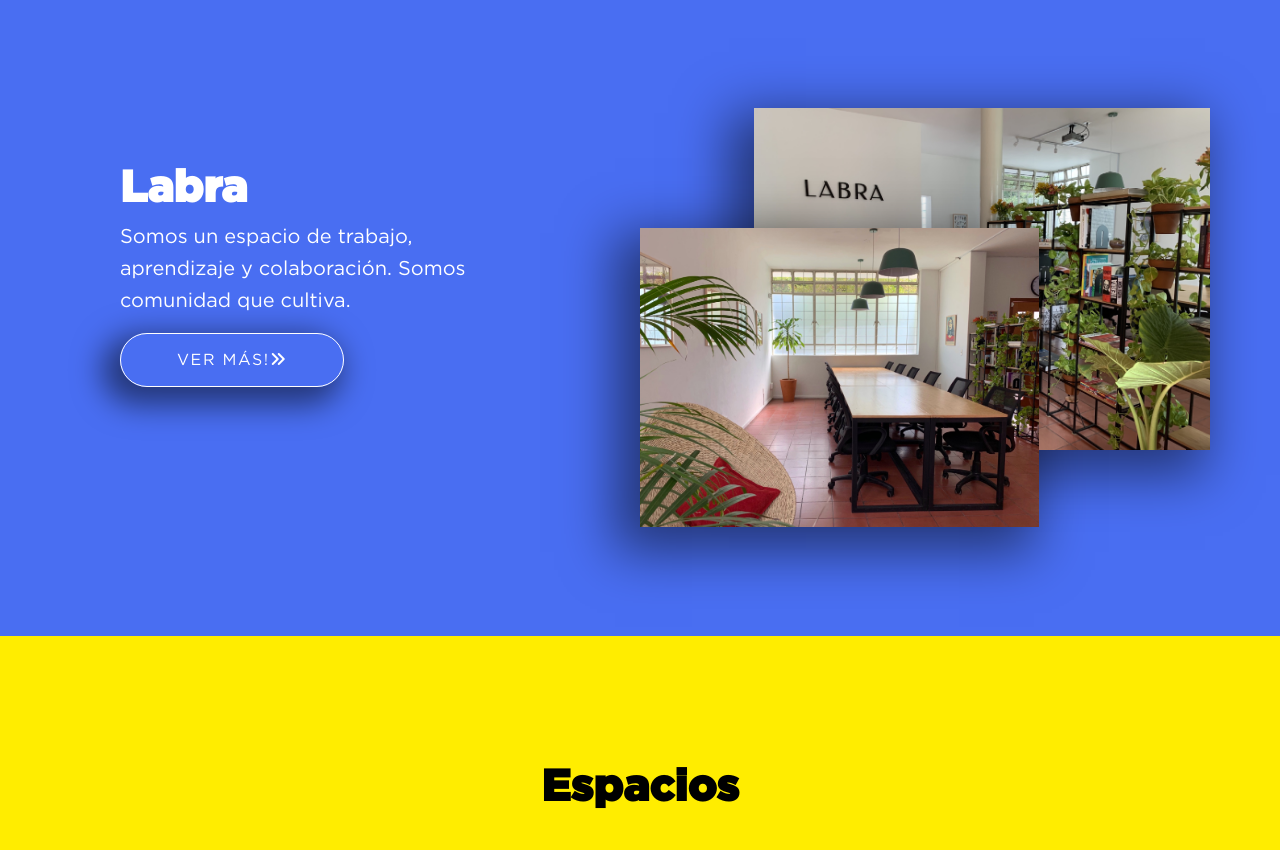
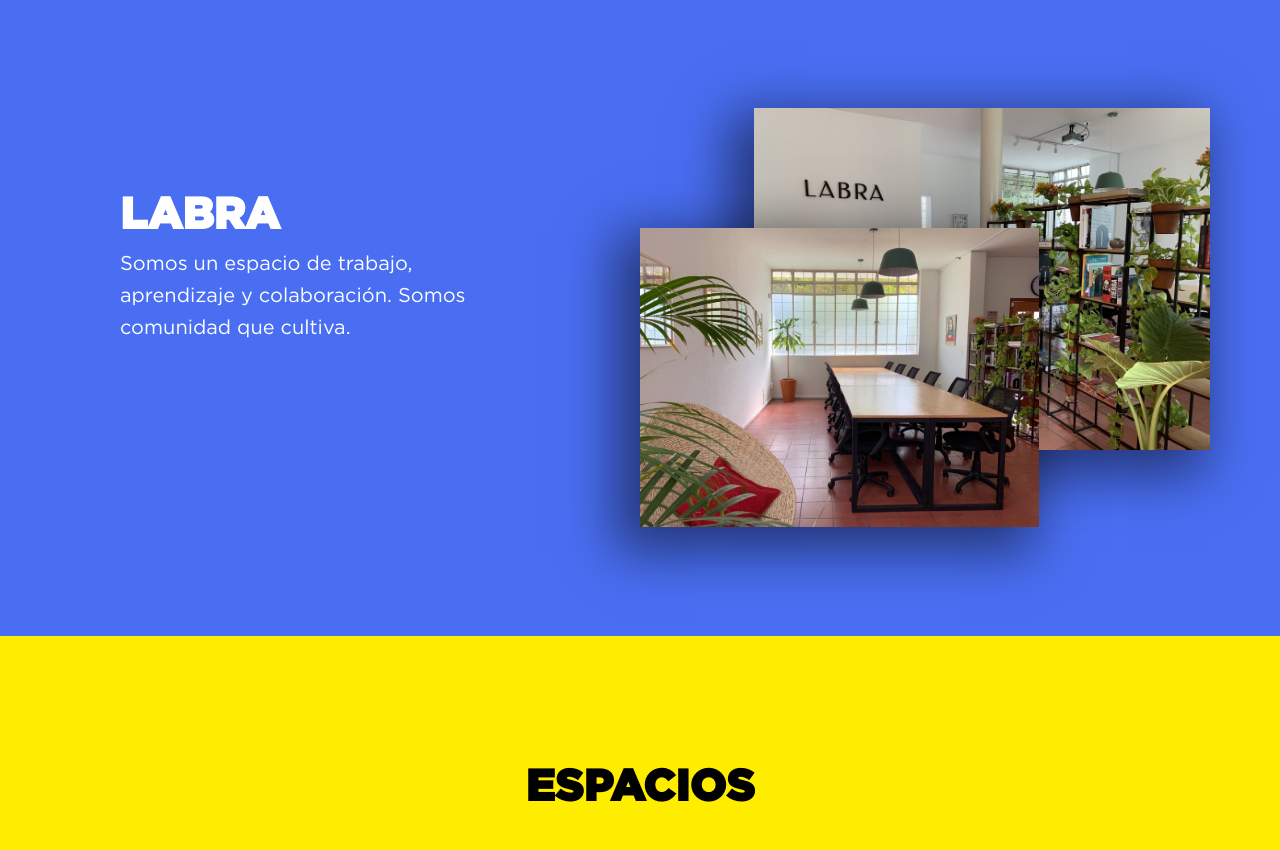
Before and after one commit to marianmoldovan/labra, a plain HTML site: page index.html in a window 1280 px wide. Shown: the part 100-950 px from the top of the page. Drawn offline with Linux system fonts and the light colour scheme.

Commit message:
Update index.html

```diff
--- a/index.html
+++ b/index.html
@@ -95,9 +95,8 @@
         <div class="container">
               <div class="row wrapper-80vh align-items-center my-5 ">
                 <div class="col-md-5 wrapper-no-padding-bottom">
-                  <p><h2>Labra</h2>
+                  <p><h2>LABRA</h2>
                   <h5 class="mb-3">Somos un espacio de trabajo, aprendizaje y colaboración. Somos comunidad que cultiva.</h5>
-                    <button type="button" onclick="window.location.href='#nosotros';" class="btn btn-outline-secondary btn-lg btn-rounded shadow-md">Ver más!<i class="fa fa-angle-double-right" aria-hidden="true"></i></button>
                 </div>
                 <div class="col-md-6 offset-md-1">
                   <img src="img/office.jpg" class="shadow" alt="office" style="width:80%;position:absolute;; right:0;" data-start="top:-20vh; right:0;" data-end="top:-10vh; right:0;"/>
@@ -110,7 +109,7 @@
     <!-- Jumbotron End -->
     <div class="wrapper wrapper-yellow nosotros" id="nosotros">
         <!--Carousel Wrapper-->
-        <h2 class="card-title">Espacios</h2>
+        <h2 class="card-title">ESPACIOS</h2>
 
         <div id="carousel-example-2" class="carousel slide carousel-fade z-depth-1-half" data-ride="carousel">
           <!--Indicators-->
@@ -277,7 +276,7 @@
           <div class="container">
                       <div class="row">
             <div class="col-md-12 text-center mb-5">
-              <h2>Tarifas</h2>
+              <h2>TARIFAS</h2>
               <h5>Conoce las tarifas para uso del espacio de coworking, sala de juntas y oficinas privadas.</h5>
             </div>
           </div>
```
